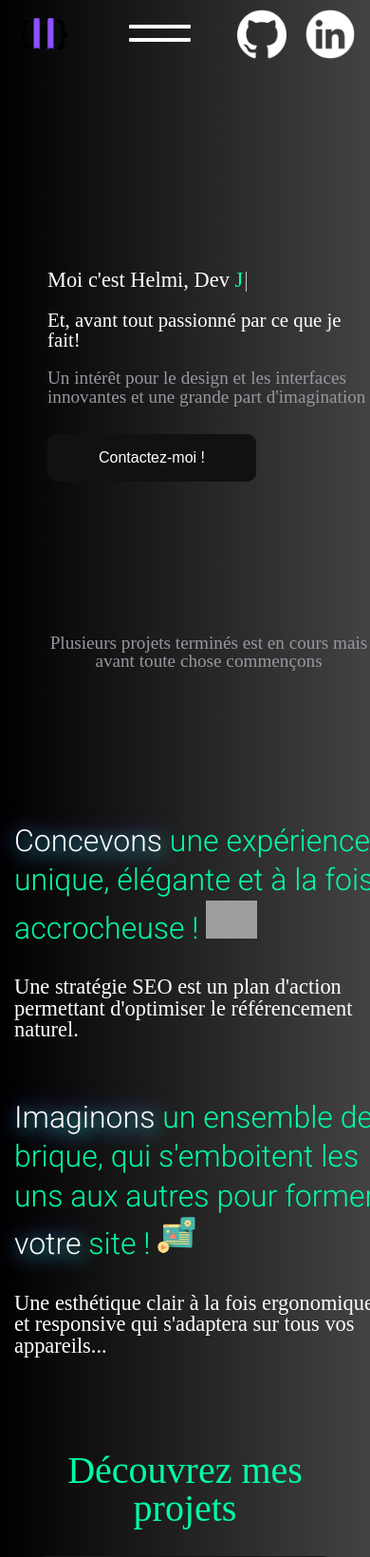
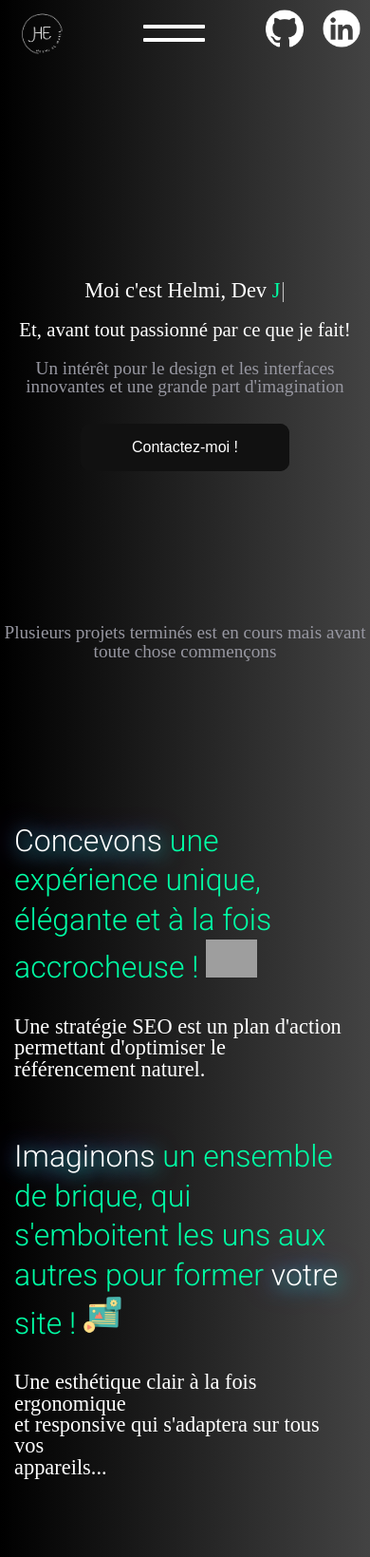
Before and after one commit to Helmi74130/My-portfolio, a PHP site: page / in a window 390 px wide; the page is wider, and only the part inside the window is pictured. Shown: the top 1639 px of that part at 95% size. Run offline with PHP 8.4, Linux system fonts and the light colour scheme; some libraries are stand-ins or nearby versions; grey boxes are pictures that could not be loaded.

Commit message:
responsive iphone6/7/8

```diff
--- a/css/style.css
+++ b/css/style.css
@@ -1749,6 +1749,9 @@
 }
 
 @media screen and (max-width: 880px) {
+  .personal-info .section-left h2, .section .section-left h2 {
+    width: 80%;
+  }
   .clickScrollbar {
     display: none;
   }
@@ -1937,6 +1940,38 @@
 }
 
 @media screen and (max-width: 450px) {
+  .container-top header .menu-social img {
+    height: 40px;
+    width: 40px;
+  }
+  .modal-header-content p {
+    margin-bottom: 20px;
+  }
+  .modal-header-container nav {
+    font-size: 4em;
+    text-align: center;
+  }
+  .modal-header-container nav a {
+    margin-bottom: 20px;
+  }
+  main .personal .personal-info {
+    padding: 0;
+    text-align: center;
+  }
+  .container-top header .menu-social {
+    margin-right: 10px;
+  }
+  .personal .personal-info {
+    display: -webkit-box;
+    display: -ms-flexbox;
+    display: flex;
+    -webkit-box-pack: center;
+        -ms-flex-pack: center;
+            justify-content: center;
+    -webkit-box-align: center;
+        -ms-flex-align: center;
+            align-items: center;
+  }
   .personal .personal-info h1 {
     font-size: 1.4em;
   }
@@ -1955,7 +1990,7 @@
     font-size: 1.2em;
   }
   .section .section-left {
-    width: 100%;
+    width: 90%;
     padding: 0;
     margin-left: 15px;
   }
--- a/css/style.scss
+++ b/css/style.scss
@@ -1171,6 +1171,9 @@
 }
 
 @media screen and (max-width: 880px) {
+  .personal-info .section-left h2, .section .section-left h2 {
+    width: 80%;
+  }
   .clickScrollbar{
     display: none;
   }
@@ -1337,7 +1340,35 @@
 }
 
 @media screen and (max-width: 450px) {
+  .container-top header .menu-social {
+    img{
+      height: 40px;
+      width: 40px;
+    }
+  }
+  .modal-header-content p{
+    margin-bottom: 20px;
+  }
+  .modal-header-container nav {
+    font-size: 4em;
+    text-align: center;
+    a{
+      margin-bottom: 20px;
+    }
+
+  }
+  main .personal .personal-info {
+    padding: 0;
+    text-align: center;
+  }
+  .container-top header .menu-social {
+    margin-right: 10px;
+  }
+
  .personal .personal-info{
+  display: flex;
+  justify-content: center;
+  align-items: center;
     h1{
       font-size: 1.4em;
     }
@@ -1358,7 +1389,7 @@
   }
   .section{
     .section-left{
-      width: 100%;
+      width: 90%;
       padding: 0;
       margin-left: 15px;
       h2{
--- a/index.html
+++ b/index.html
@@ -27,9 +27,6 @@
           <a class="effect-shine" href="#competence">Compétences</a>
         </nav>
       </div>
-      <!-- <div>
-        <img height="450px" src="img/human.png" alt="" srcset="">
-      </div> -->
     </div>
   </div>
   <!-- HEADER -->
@@ -37,7 +34,7 @@
     <header>
       <div class="logo">
         <a class="link-logo-header" href="">
-          <img height="52px" width="52px" src="img/logo.png" alt="" srcset="">
+          <img height="52px" width="52px" src="img/helmi.png" alt="" srcset="">
         </a>
       </div>
       <div id="buttonMenu" class="menu-icon">
@@ -211,7 +208,7 @@
   <!-- SECTION LEFT UP-->
   <div class="section">
     <div class="section-left">
-      <h2 data-aos="fade-up" data-aos-anchor-placement="top-center"><span class="design">Concevons</span> une expérience unique, <br class="ligne"> élégante et à la fois <br class="ligne"> accrocheuse ! <img src="https://uploads-ssl.webflow.com/5f986747c748aa746b35ee7d/5f9cd8c2788d35c33317e409_geex-emoji%20-%2003.png" loading="lazy" alt="" class="emoji-second"></h2>
+      <h2 data-aos="fade-up" data-aos-anchor-placement="bottom-bottom"><span class="design">Concevons</span> une expérience unique, <br class="ligne"> élégante et à la fois <br class="ligne"> accrocheuse ! <img src="https://uploads-ssl.webflow.com/5f986747c748aa746b35ee7d/5f9cd8c2788d35c33317e409_geex-emoji%20-%2003.png" loading="lazy" alt="" class="emoji-second"></h2>
       <p data-aos="fade-up" data-aos-delay="500" data-aos-anchor-placement="bottom-bottom">Une stratégie SEO <br class="ligne"> est un plan d'action permettant d'optimiser <br class="ligne"> le référencement naturel.</p>
     </div>
     <div class="section-right">
@@ -248,16 +245,16 @@
         </a>
       </div>
     </section>
-  <!-- PANEL PROJECT -->
+  <!-- PANEL PROJECT-->
     <section class="project-panel-responsive">
       <h4 class="project">Découvrez mes projets</h4>
       <div class="container-panel-responsive">
-        <a target="_blank" href="https://illustre-restaurant.herokuapp.com/"><img src="/img/illustreimg.png"/></a>
-        <a target="_blank"  href="https://richards-immobilier.herokuapp.com/"><img src="/img/richardsimg.png"/></a>
-        <a target="_blank"  href="https://earth-and-sea.herokuapp.com/"><img src="/img/earthimg.png"/></a>
-        <a target="_blank"  href="https://meteo-france-apps.herokuapp.com/"><img src="/img/meteoimg.png"/></a>
-        <a target="_blank"  href="https://whispering-falls-36328.herokuapp.com/"><img src="/img/orangeimg.png"/></a>
-        <a target="_blank"  href="https://dicerollthegame.herokuapp.com/"><img src="/img/diceimg.png"/></a>
+        <a data-aos="fade-up" data-aos-anchor-placement="bottom-bottom" target="_blank" href="https://illustre-restaurant.herokuapp.com/"><img src="/img/illustreimg.png"/></a>
+        <a data-aos="fade-up" data-aos-anchor-placement="bottom-bottom" target="_blank"  href="https://richards-immobilier.herokuapp.com/"><img src="/img/richardsimg.png"/></a>
+        <a data-aos="fade-up" data-aos-anchor-placement="bottom-bottom" target="_blank"  href="https://earth-and-sea.herokuapp.com/"><img src="/img/earthimg.png"/></a>
+        <a data-aos="fade-up" data-aos-anchor-placement="bottom-bottom" target="_blank"  href="https://meteo-france-apps.herokuapp.com/"><img src="/img/meteoimg.png"/></a>
+        <a data-aos="fade-up" data-aos-anchor-placement="bottom-bottom" target="_blank"  href="https://whispering-falls-36328.herokuapp.com/"><img src="/img/orangeimg.png"/></a>
+        <a data-aos="fade-up" data-aos-anchor-placement="bottom-bottom" target="_blank"  href="https://dicerollthegame.herokuapp.com/"><img src="/img/diceimg.png"/></a>
       </div>
     </section>
     <!-- PANEL COMPETENCE -->
```
Also changed, not shown: img/helmi.png (added), 1 other file.
